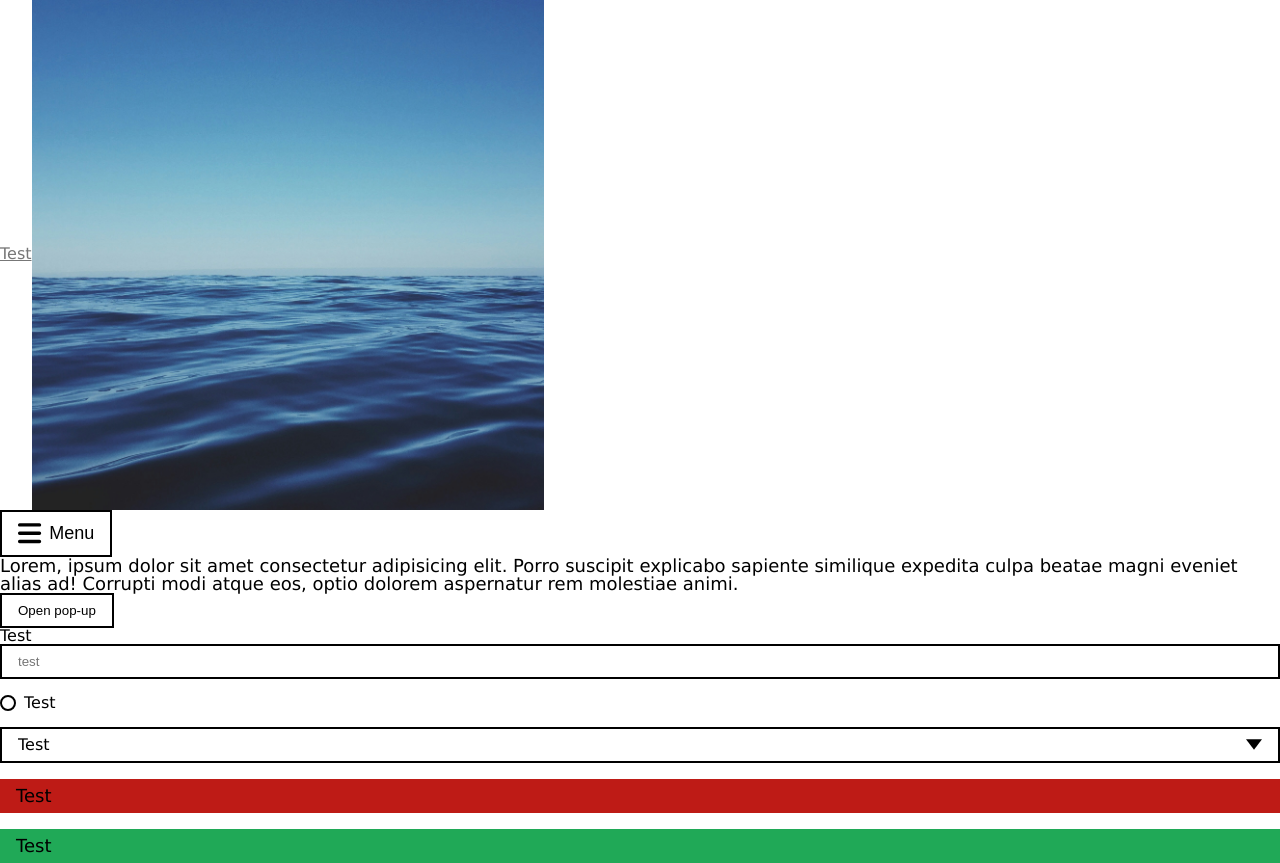
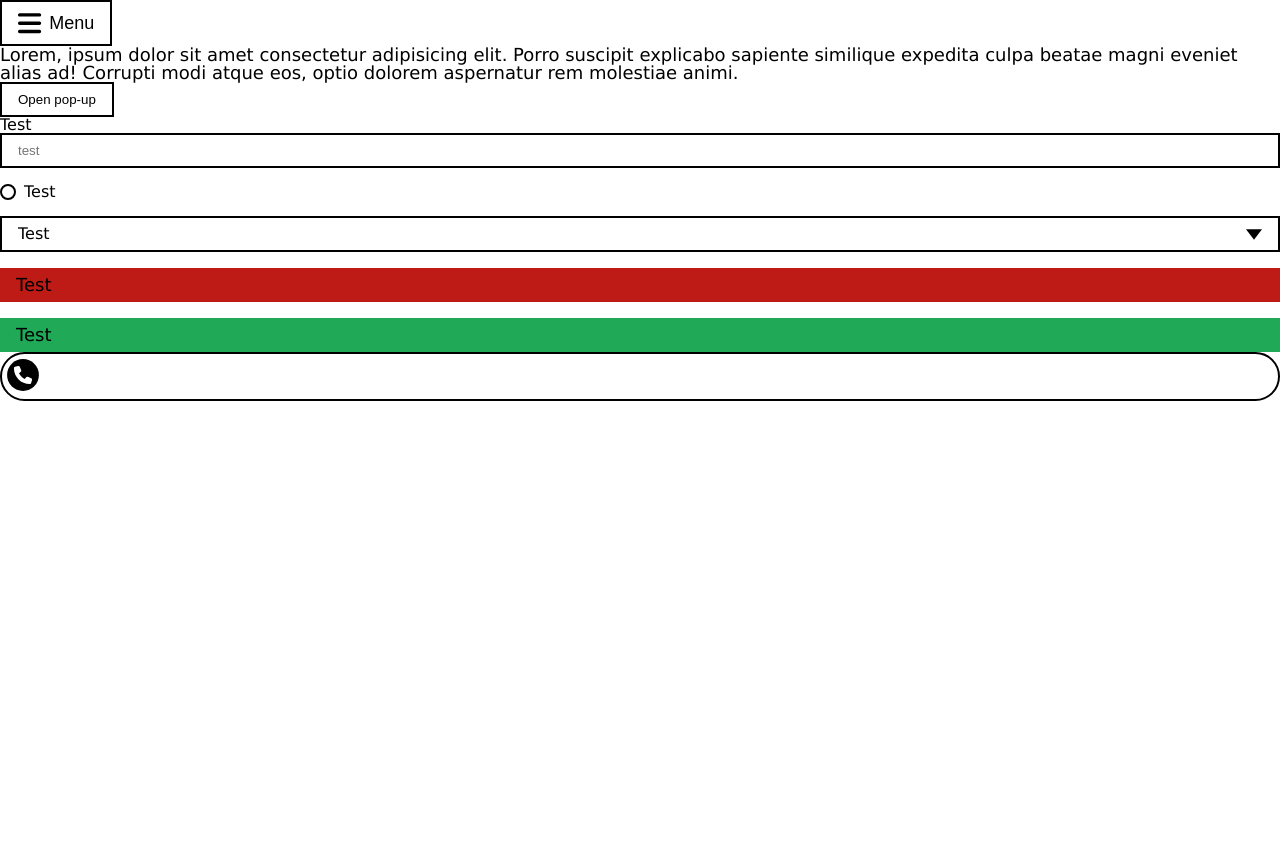
Before and after one commit to TiekieWiki/Thesis-Experiment, a Vue app in the folder thesis-experiment/: page / in a window 1280 px wide. After the commit the page ends 800 px from the top, so only its background shows below. Built offline with nearby package versions, Linux system fonts and the light colour scheme.

Commit message:
Styling slider

```diff
--- a/thesis-experiment/src/App.vue
+++ b/thesis-experiment/src/App.vue
@@ -1,10 +1,10 @@
 <template>
   <main>
-    <a href="#">Test</a
+    <!-- <a href="#">Test</a
     ><img
       src="./assets/images/Test.jpg"
       alt="Photo by Greg Becker on Unsplash"
-    />
+    /> -->
     <div class="menu">
       <transition name="switch" mode="out-in">
         <button v-if="!menuOpen" @click="menuOpen = true">
@@ -54,6 +54,9 @@
       <p class="error">Test</p>
       <p class="success">Test</p>
     </form>
+    <div class="slider">
+      <input type="range" min="1" max="100" value="1" />
+    </div>
   </main>
 </template>
 <script setup lang="ts">
--- a/thesis-experiment/src/assets/styles/components/slider.scss
+++ b/thesis-experiment/src/assets/styles/components/slider.scss
@@ -0,0 +1,32 @@
+.slider {
+  position: relative;
+  width: 100%;
+  padding: calc($spacing-small / 4);
+  border: $size-border solid $color-primary;
+  border-radius: 25px;
+
+  input[type='range'] {
+    -webkit-appearance: none;
+    appearance: none;
+    width: 100%;
+    height: $size-large;
+    background: transparent;
+    outline: none;
+
+    &::-webkit-slider-thumb {
+      -webkit-appearance: none;
+      appearance: none;
+      width: $size-large;
+      height: $size-large;
+      background: url('/src/assets/images/Phone.svg') no-repeat center center;
+      background-size: contain;
+    }
+
+    &::-moz-range-thumb {
+      width: $size-large;
+      height: $size-large;
+      background: url('/src/assets/images/Phone.svg') no-repeat center center;
+      background-size: contain;
+    }
+  }
+}
--- a/thesis-experiment/src/assets/styles/variables.scss
+++ b/thesis-experiment/src/assets/styles/variables.scss
@@ -9,6 +9,7 @@ $color-error: #be1b16;
 $spacing-small: 8px;
 $spacing-medium: 16px;
 $size-medium: 7mm;
+$size-large: 10mm;
 
 // Sizing
 $size-icon-small: 1em;
```
Also changed, not shown: thesis-experiment/src/assets/images/Phone.svg (added).
